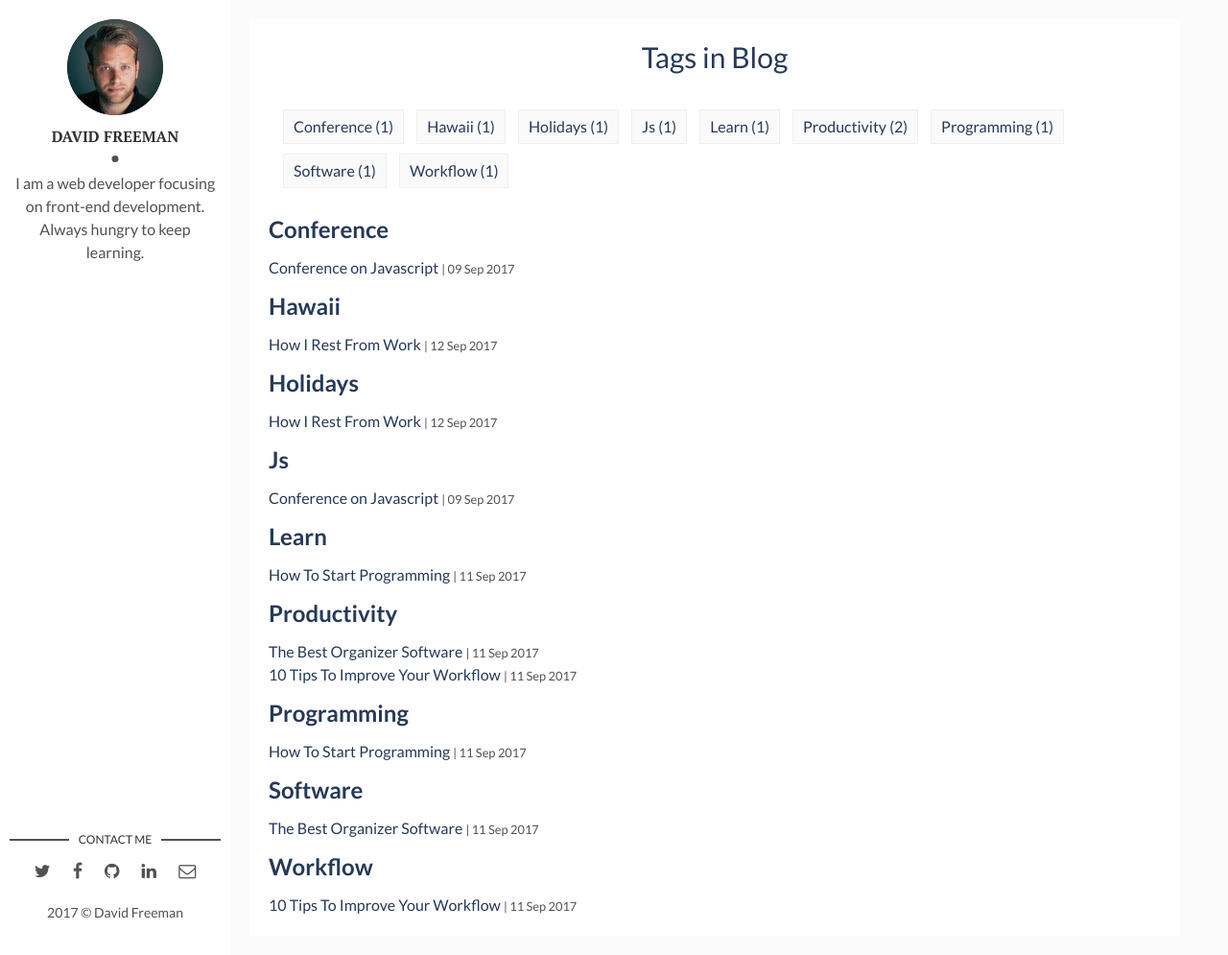
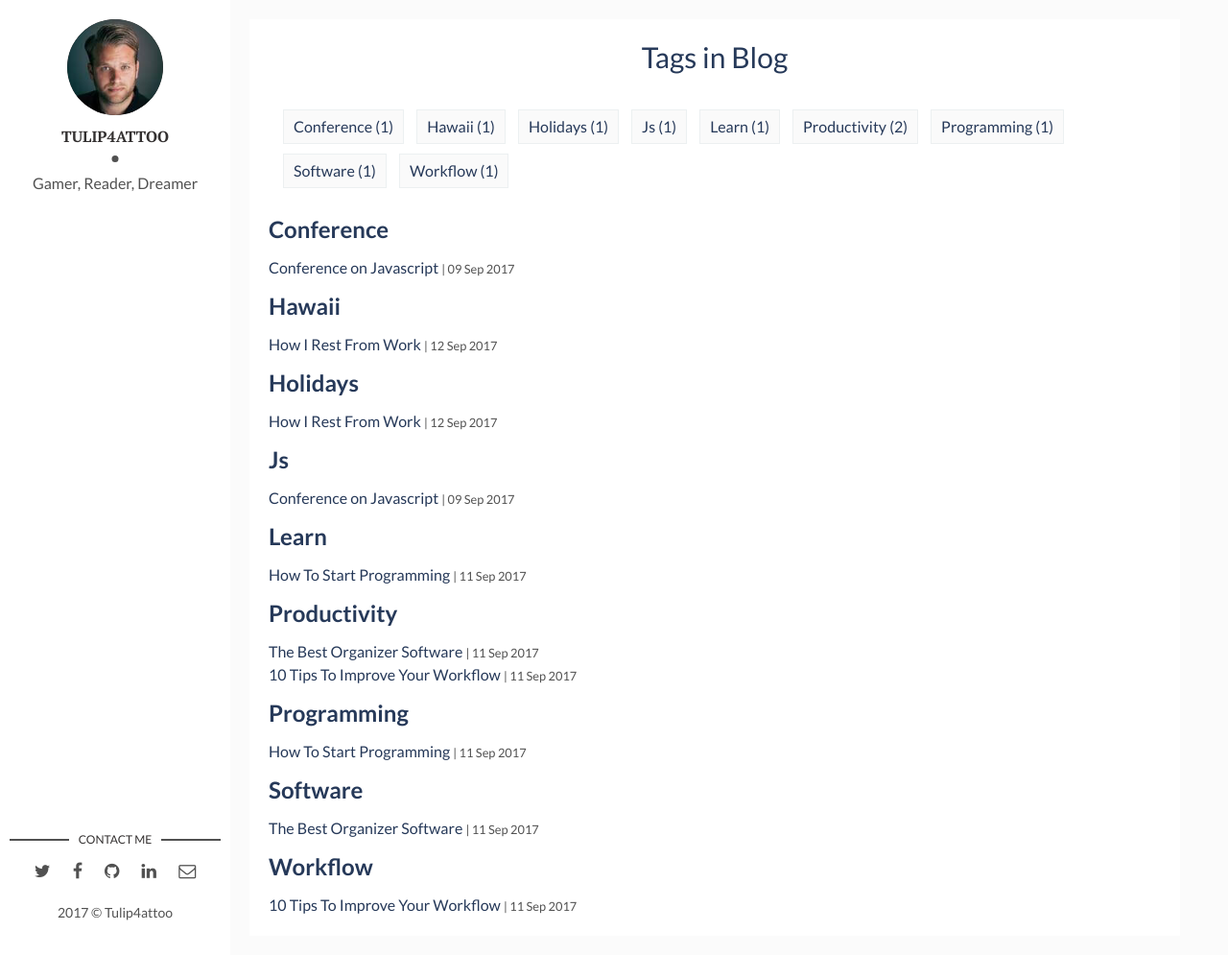
Before and after one commit to Tulip4attoo/Tulip4attoo.github.io, a Jekyll site: the page built from tags.html, in a window 1280 px wide and 995 px high. Shown: the whole window at 96% size. Built offline with Jekyll 4.4.1, drawn with Linux system fonts in a browser that asks for light colours.

Commit message:
continue theme changing
continue theme changing

```diff
--- a/_config.yml
+++ b/_config.yml
@@ -1,35 +1,43 @@
-title: Hello, world! I'm David Freeman
+title: Hello, world! I'm Tulip4attoo
 description: > # this means to ignore newlines until "baseurl:"
   Write an awesome description for your new site here. You can edit this
   line in _config.yml. It will appear in your document head meta (for
   Google search results) and in your feed.xml site description.
-permalink: ':title/'
-baseurl: "/flexible-jekyll" # the subpath of your site, e.g. /blog
-url: "" # the base hostname & protocol for your site, e.g. http://example.com
+permalink: 'blog/:title/'
+baseurl: "" # the subpath of your site, e.g. /blog
+url: "https://tulip4attoo.github.io" # the base hostname & protocol for your site, e.g. http://example.com
 
 # Author Settings
-author: David Freeman # add your name
-author-img: david-freeman.jpg # add your photo
-about-author: I am a web developer focusing on front-end development. Always hungry to keep learning. # add description
-twitter: # add your Twitter handle
-facebook: # add your Facebook handle
-github: artemsheludko # add your Github handle
+author: Tulip4attoo
+author-img: david-freeman.jpg
+about-author: Gamer, Reader, Dreamer
+facebook: huylinh.nguyen
+github: Tulip4attoo
 linkedin: # add your Linkedin handle
-email: # add your Email address
+email: huylinh.nguyen@outlook.com
 
 # Disqus
-discus-identifier: mr-brown # add your discus identifier
+discus-identifier: tulip4attoo-github-io
 
 # Tracker
 analytics: # Google Analytics
 
 # Build Settings
 markdown: kramdown
+highlighter: rouge
 plugins:
   - jekyll-sitemap
   - jekyll-paginate
 
-paginate: 8
-paginate_path: "/page/:num"
+navigation:
+  - title: Home
+    url: /index.html
+  - title: About
+    url: /about
+  - title: Contact
+    url: /contact
+
+paginate: 5
+paginate_path: "blog/page:num/"
 
 exclude: ["node_modules", "gulpfile.js", "package.json", "yarn.lock"]
```
Also changed, not shown: config.rb (deleted, +0 -27 lines).
